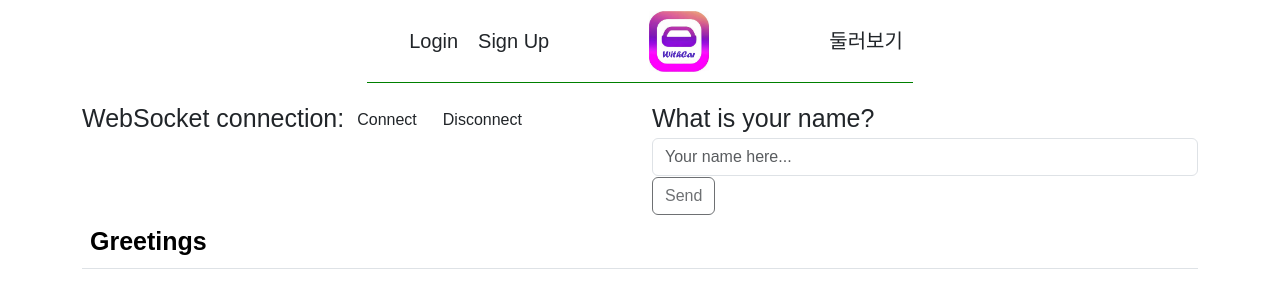
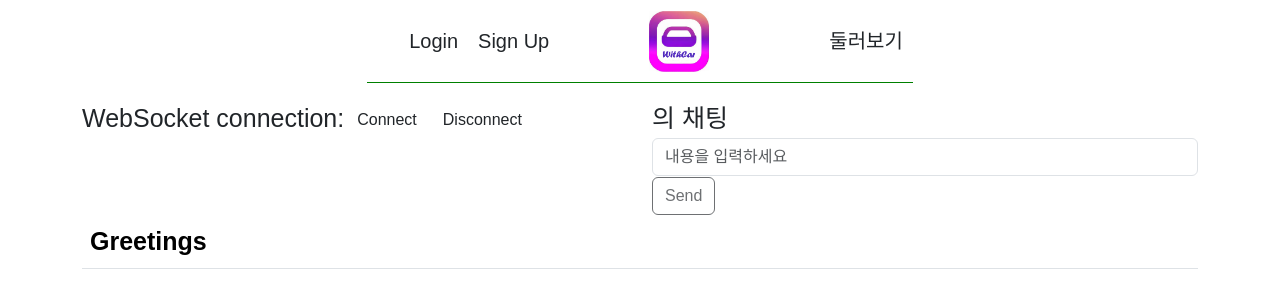
Before and after one commit to monkeystone1999/Carfull, a React (Create React App) app: page /MyChat in a window 1280 px wide. Shown: the top 308 px of the page. Built offline with nearby package versions, Linux system fonts and the light colour scheme; a web font is replaced by a local one.

Commit message:
채팅 기능 apply에서 가능하도록 변경

```diff
--- a/src/src/components/myInfo-apply/myInfoApplyTotal.jsx
+++ b/src/src/components/myInfo-apply/myInfoApplyTotal.jsx
@@ -1,7 +1,8 @@
 import React from 'react';
+import { MyChat } from '../../routes/MyChat';
 
 function MyInfoApplyTotal(props){
-    const {title, fee, personLimit, startPoint, endPoint, comment} = props
+    const {recruitPostID ,title, fee, personLimit, startPoint, endPoint, comment} = props
     return (
         <>
             <div><br/></div>
@@ -12,6 +13,12 @@ function MyInfoApplyTotal(props){
             <div>{endPoint}</div>
             <div>{comment}</div>
             <br/>
+
+            {/* <Link to={"/MyChat"}>채팅하기</Link> */}
+            <MyChat
+                recruitPostID = {recruitPostID}
+                title = {title}
+            />
         </>
     )
 }
--- a/src/src/routes/MyChat.js
+++ b/src/src/routes/MyChat.js
@@ -1,13 +1,15 @@
-import React, {useEffect, useMemo, useState} from "react";
+import React, {useCallback, useEffect, useMemo, useState} from "react";
 import {API} from "../../config";
 import {Client} from "@stomp/stompjs";
 
 
 function MyChat(props) {
     // const [stompClient, setStompClient] = useState(null);
+    const { recruitPostID, title } = props;
     const [connected, setConnected] = useState(false);
-    const [name, setName] = useState("");
+    const [message, setMessage] = useState("");
     const [greetings, setGreetings] = useState([]);
+    const [receivedMsg, setReceivedMsg] = useState("");
 
     const stompClient = useMemo(() => {
         let client = new Client();
@@ -18,9 +20,9 @@ function MyChat(props) {
             onConnect: () => {
                 console.log('onConnect');
 
-                client.subscribe('/topic/greetings', message => {
+                client.subscribe(`/topic/recruit/`+recruitPostID, (message) => {
                     console.log(message);
-                    setGreetings([...greetings ,message.body]);
+                    setReceivedMsg(message.body);
                 });
             },
             debug: (str) => {console.log(str);}
@@ -29,9 +31,17 @@ function MyChat(props) {
         return client;
     }, []);
 
+    useEffect(() => {
+        if(receivedMsg != "") {
+            setGreetings([...greetings, JSON.parse(receivedMsg)]);
+        }
+    }, [receivedMsg]);
+
+
     const clickHandler = () => {
-        stompClient.publish({destination: '/app/hello',
-        body: JSON.stringify({ name })});
+        let token = localStorage.getItem("access_token")
+        stompClient.publish({destination: `/app/recruit/`+recruitPostID,
+        body: JSON.stringify({ message, token })});
     }
 
     // useEffect(() => {
@@ -103,14 +113,14 @@ function MyChat(props) {
                 <div className="col-md-6">
                     <form className="form-inline" onSubmit={handleSubmit}>
                         <div className="form-group">
-                            <label htmlFor="name">What is your name?</label>
+                            <label htmlFor="name">{title}의 채팅</label>
                             <input
                                 type="text"
-                                id="name"
+                                id="message"
                                 className="form-control"
-                                placeholder="Your name here..."
-                                value={name}
-                                onChange={(e) => setName(e.target.value)}
+                                placeholder="내용을 입력하세요"
+                                value={message}
+                                onChange={(e) => setMessage(e.target.value)}
                             />
                         </div>
                         <button
@@ -136,7 +146,7 @@ function MyChat(props) {
                         <tbody id="greetings">
                         {greetings.map((message, index) => (
                             <tr key={index}>
-                                <td>{message}</td>
+                                <td>{message.nick} : {message.content}</td>
                             </tr>
                         ))}
                         </tbody>
--- a/src/src/routes/MyInfo.js
+++ b/src/src/routes/MyInfo.js
@@ -27,7 +27,7 @@ function MyInfo(){
                 nick={Myinfo.nick}
                 userId={Myinfo.userId}
             />
-            <Link to={"/MyChat"}>채팅하기</Link>
+            {/* <Link to={"/MyChat"}>채팅하기</Link> */}
         </>
     )
 }
--- a/src/src/routes/MyInfoApply.js
+++ b/src/src/routes/MyInfoApply.js
@@ -16,6 +16,7 @@ function MyInfoApply(props){
                 isApply.map((value, index) => {
                         return (
                             <MyInfoApplyTotal
+                                recruitPostID={value["recruitCarfullID"]}
                                 title={value["boardTitle"]}
                                 fee={value["fee"]}
                                 personLimit={value["personLimit"]}
```
